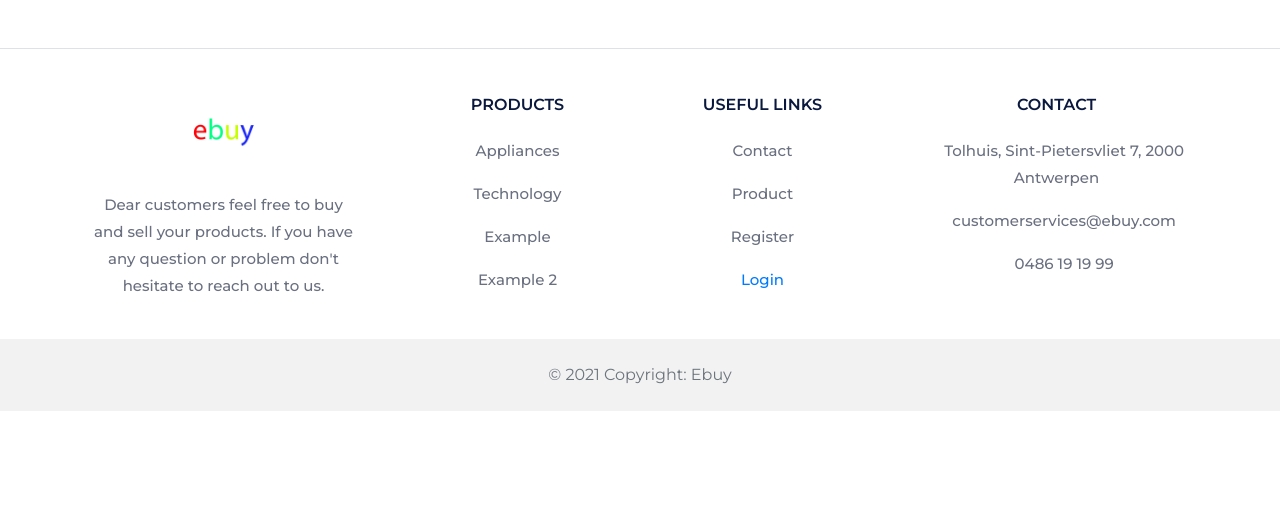
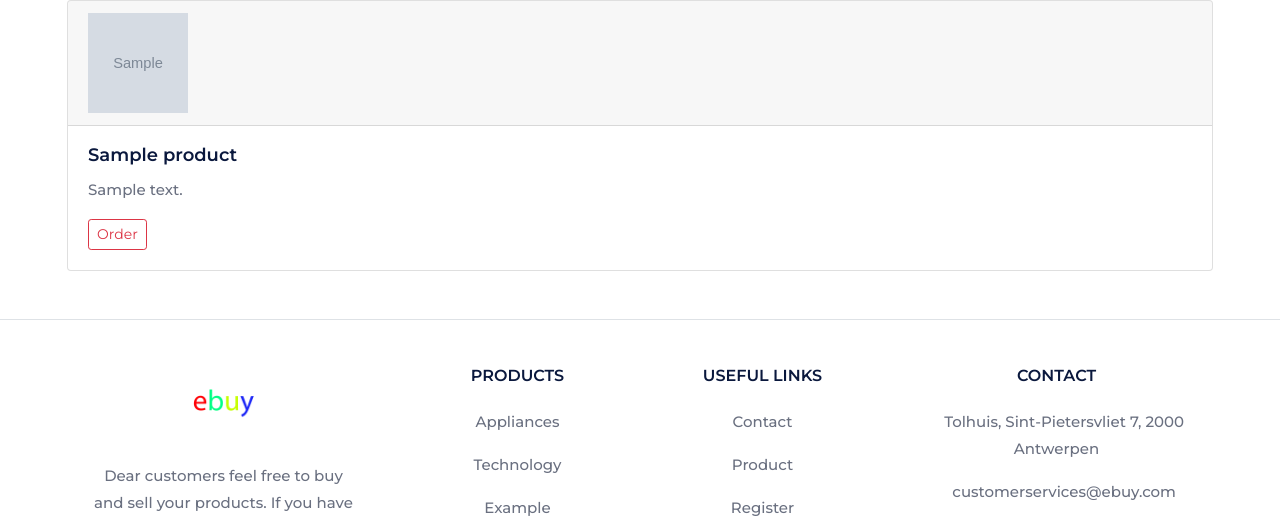
Before and after one commit to shreejanjoshi/ebuy, a Symfony app: template templates/product/index.html.twig in a window 1280 px wide. Shown: the part 112-628 px from the top of the page. Run offline with Twig, Linux system fonts and the light colour scheme; the template is opened without the code that fills it: most values are stand-ins (such as "Sample title", 1, 10 or a date in 2020); grey boxes marked "Sample" are stand-in pictures; some libraries are stand-ins or nearby versions.

Commit message:
product images added, database changed

```diff
--- a/templates/order/index.html.twig
+++ b/templates/order/index.html.twig
@@ -23,7 +23,7 @@
 
 			<tbody>
 				{% for products in product %}
-					{% set total =total+(products.quantity * products.price) %}
+					{% set total = total+(products.quantity * products.price) %}
 					<tr>
 						<td>{{products.id}}</td>
 						<td>{{products.name}}</td>
--- a/templates/product/index.html.twig
+++ b/templates/product/index.html.twig
@@ -4,4 +4,21 @@
 
 {% block body %}
 
+</div>
+    <div class="container">
+       {% for product in products %}
+    <div class="card" p-2>
+    <div class="card-header">
+        <img width = "100px" height="100px" src="{{ product.image}}" alt="product-list" />
+    </div>
+    <div class="card-body">
+        <h5 class="card-title">{{product.name}}</h5>
+        <p class="card-text">{{product.description}}</p>
+        <a class="btn btn-outline-danger btn-sm" href={{ path('toOrder',{id: product.id} )}} role="button">Order</a>
+    </div>
+    </div>
+    {%endfor%}
+</div>
+
+
 {% endblock %}
```
Also changed, not shown: public/img/local/adventure_time_pouch.jpg (added), public/img/local/avatar_the_last_airbender_Pillowcase.jpg (added), public/img/local/dc_images_stocks.jpg (added), public/img/local/harry_potter_bachpack.jpg (added), public/img/local/harry_potter_cushion.jpg (added), public/img/local/marvelPlates.jpg (added), public/img/local/marvel_ironman_toys.jpg (added), public/img/local/pokemon_plates.jpg (added), public/img/local/rick_and_morty_soundtracks.jpg (added), public/img/web/adventure_time_pouch.jpg (added), public/img/web/avatar_the_last_airbender_Pillowcase.jpg (added), public/img/web/dc_images_stocks.jpg (added), public/img/web/harry_potter_bachpack.jpg (added), public/img/web/harry_potter_cushion.jpg (added), 4 more files.
